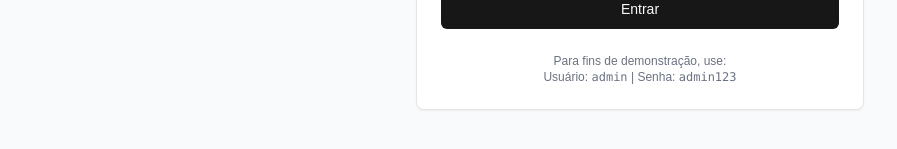
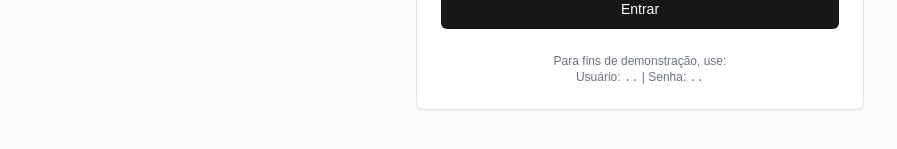
Before and after one commit to LilFofo07/DevNaMao, a Next.js app: page /admin/login in a window 1280 px wide. Shown: the part 517-666 px from the top of the page, without its empty margins (0-897 px from the left). Built offline with nearby package versions, Linux system fonts and the light colour scheme.

Commit message:
page.tsx

```diff
--- a/app/admin/login/page.tsx
+++ b/app/admin/login/page.tsx
@@ -81,7 +81,7 @@ export default function LoginPage() {
           <p className="text-xs text-gray-500 text-center">
             Para fins de demonstração, use:
             <br />
-            Usuário: <span className="font-mono">admin</span> | Senha: <span className="font-mono">admin123</span>
+            Usuário: <span className="font-mono">..</span> | Senha: <span className="font-mono">..</span>
           </p>
         </CardFooter>
       </Card>
```
